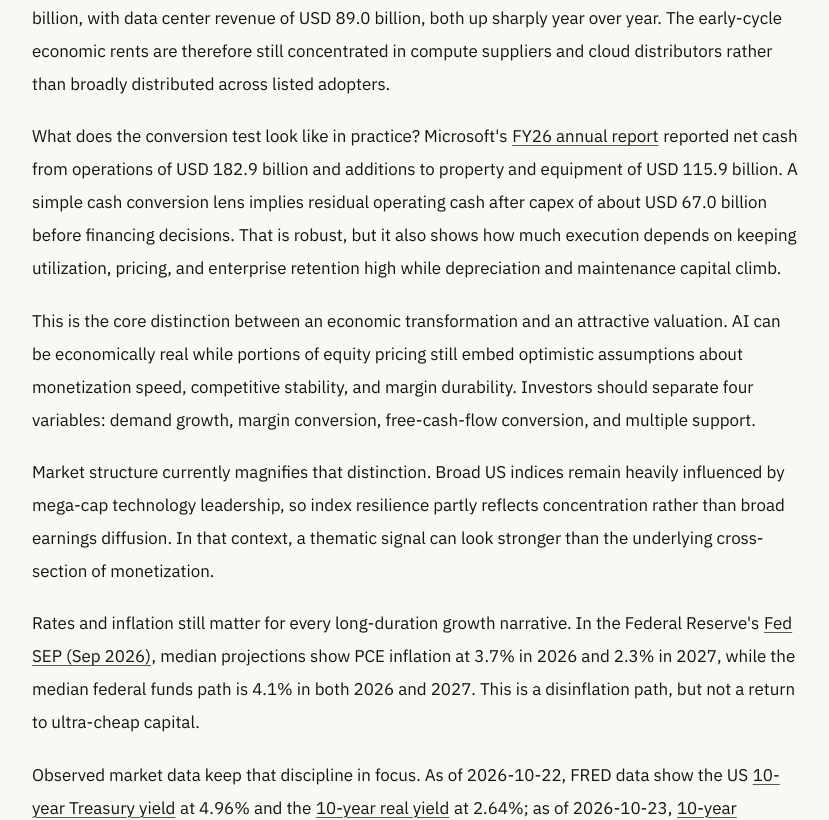
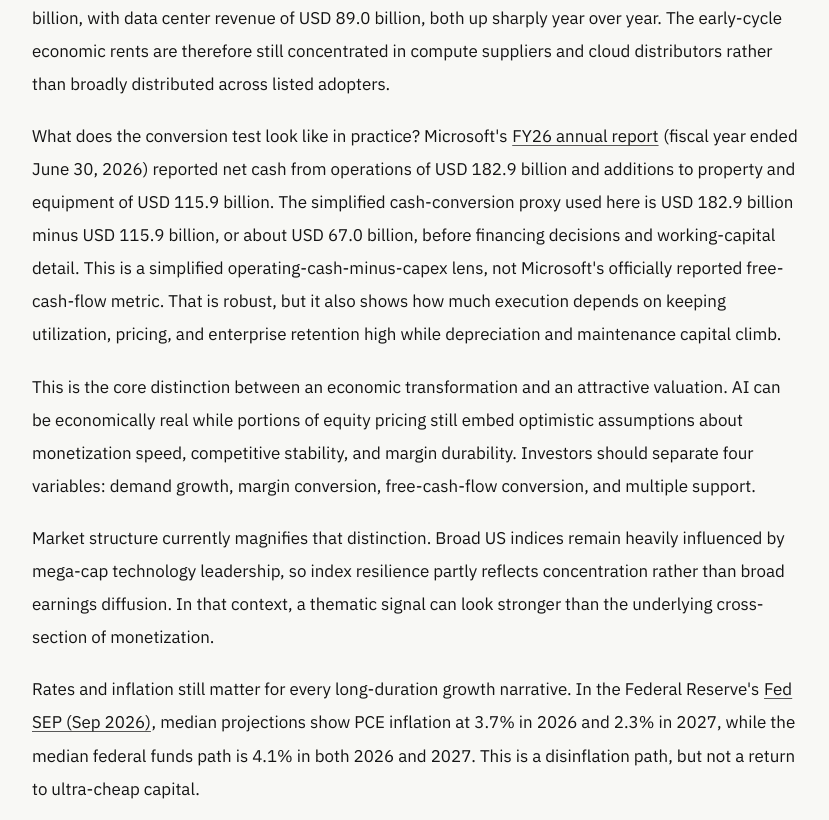
Before and after one commit to RubenDuijn/SwissCapital.news, a Next.js app: page /articles/ai-boom-economic-revolution-or-market-mispricing in a window 1280 px wide. Shown: the part 1080-1900 px from the top of the page, without its empty margins (224-1053 px from the left). Built offline with nearby package versions, Linux system fonts and the light colour scheme.

Commit message:
Final QA: fix reference numbering and tighten editorial clarity

```diff
--- a/src/app/articles/[slug]/page.tsx
+++ b/src/app/articles/[slug]/page.tsx
@@ -147,9 +147,8 @@
             </div>
             <div>
               <ol className="space-y-3 text-sm leading-7 text-muted">
-                {article.references.map((reference, index) => (
+                {article.references.map((reference) => (
                   <li key={reference.href}>
-                    <span className="mr-2 text-ink">{index + 1}.</span>
                     <a href={reference.href} target="_blank" rel="noreferrer" className="story-link article-link text-ink">
                       {reference.title}
                     </a>
--- a/src/content/articles/ai-boom-economic-revolution-or-market-mispricing.json
+++ b/src/content/articles/ai-boom-economic-revolution-or-market-mispricing.json
@@ -14,7 +14,7 @@
     "AI has crossed from a software narrative into a capital cycle. The investment question is no longer whether adoption exists; it is whether spending intensity can be converted into durable earnings and free cash flow before discount-rate pressure compresses valuation multiples.",
     "How much value is already visible? Recent primary-source disclosures show meaningful commercialization. In its [FY26 Q4 release](https://www.microsoft.com/en-us/Investor/earnings/FY-2026-Q4/press-release-webcast), Microsoft reported revenue of USD 90.0 billion, up 18% year over year, with Intelligent Cloud revenue of USD 39.3 billion (up 32%) and Azure and other cloud services up 43%. At annual scale, [FY26 annual report](https://www.microsoft.com/investor/reports/ar26/index.html) shows revenue of USD 331.8 billion and operating income of USD 155.2 billion.",
     "Where is value accruing today? The strongest documented accrual remains upstream: chipmakers and hyperscale cloud platforms. In its [FY27 Q2 release](https://nvidianews.nvidia.com/news/nvidia-announces-financial-results-for-second-quarter-fiscal-2027), NVIDIA reported revenue of USD 96.2 billion, with data center revenue of USD 89.0 billion, both up sharply year over year. The early-cycle economic rents are therefore still concentrated in compute suppliers and cloud distributors rather than broadly distributed across listed adopters.",
-    "What does the conversion test look like in practice? Microsoft's [FY26 annual report](https://www.microsoft.com/investor/reports/ar26/index.html) reported net cash from operations of USD 182.9 billion and additions to property and equipment of USD 115.9 billion. A simple cash conversion lens implies residual operating cash after capex of about USD 67.0 billion before financing decisions. That is robust, but it also shows how much execution depends on keeping utilization, pricing, and enterprise retention high while depreciation and maintenance capital climb.",
+    "What does the conversion test look like in practice? Microsoft's [FY26 annual report](https://www.microsoft.com/investor/reports/ar26/index.html) (fiscal year ended June 30, 2026) reported net cash from operations of USD 182.9 billion and additions to property and equipment of USD 115.9 billion. The simplified cash-conversion proxy used here is USD 182.9 billion minus USD 115.9 billion, or about USD 67.0 billion, before financing decisions and working-capital detail. This is a simplified operating-cash-minus-capex lens, not Microsoft's officially reported free-cash-flow metric. That is robust, but it also shows how much execution depends on keeping utilization, pricing, and enterprise retention high while depreciation and maintenance capital climb.",
     "This is the core distinction between an economic transformation and an attractive valuation. AI can be economically real while portions of equity pricing still embed optimistic assumptions about monetization speed, competitive stability, and margin durability. Investors should separate four variables: demand growth, margin conversion, free-cash-flow conversion, and multiple support.",
     "Market structure currently magnifies that distinction. Broad US indices remain heavily influenced by mega-cap technology leadership, so index resilience partly reflects concentration rather than broad earnings diffusion. In that context, a thematic signal can look stronger than the underlying cross-section of monetization.",
     "Rates and inflation still matter for every long-duration growth narrative. In the Federal Reserve's [Fed SEP (Sep 2026)](https://www.federalreserve.gov/monetarypolicy/fomcprojtabl20260916.htm), median projections show PCE inflation at 3.7% in 2026 and 2.3% in 2027, while the median federal funds path is 4.1% in both 2026 and 2027. This is a disinflation path, but not a return to ultra-cheap capital.",
--- a/src/content/articles/geopolitics-and-markets-energy-trade-and-risk-pricing.json
+++ b/src/content/articles/geopolitics-and-markets-energy-trade-and-risk-pricing.json
@@ -12,7 +12,7 @@
   "pullQuote": "The financial cost of geopolitics is governed by duration and transmission: when shocks hit energy, inflation expectations, and discount rates for long enough, asset pricing regimes change.",
   "body": [
     "Geopolitical risk has returned to the center of macro strategy, but headline intensity is still a poor valuation model. Market impact becomes durable only when shocks propagate through physical energy flows, shipping reliability, inflation expectations, financing costs, and earnings guidance. Without persistence in those channels, many moves remain tactical volatility rather than regime change.",
-    "As of this update, the strongest evidence of persistence is in energy assumptions. The U.S. EIA's [STEO (Oct 2026)](https://www.eia.gov/outlooks/steo/) (released 2026-10-06, forecast completed 2026-10-01) still assumes constrained Middle East flows through Q4 2026 and lifted near-term Brent assumptions, with Q4 2026 average Brent forecast at USD 105/b and 2027 at USD 84/b.",
+    "Market data as of window used in this analysis: 2026-10-08 to 2026-10-23, with indicator-specific dates stated inline. As of this update, the strongest evidence of persistence is in energy assumptions. The U.S. EIA's [STEO (Oct 2026)](https://www.eia.gov/outlooks/steo/) (released 2026-10-06, forecast completed 2026-10-01) still assumes constrained Middle East flows through Q4 2026 and lifted near-term Brent assumptions, with Q4 2026 average Brent forecast at USD 105/b and 2027 at USD 84/b.",
     "Observed market data show that volatility channel directly. In the [Brent spot series](https://fred.stlouisfed.org/series/DCOILBRENTEU), prices moved from USD 130.18 on 2026-10-08 to USD 115.22 on 2026-10-20, a large swing over eight trading sessions. This is exactly the kind of movement that can alter inflation expectations and corporate cost assumptions even when the geopolitical narrative is unchanged.",
     "Rates data imply that the inflation-to-discount-rate transmission remains active. As of 2026-10-22, FRED data show the US [10-year Treasury yield](https://fred.stlouisfed.org/series/DGS10) at 4.96% and the [10-year real yield](https://fred.stlouisfed.org/series/DFII10) at 2.64%; as of 2026-10-23, [10-year breakeven inflation](https://fred.stlouisfed.org/series/T10YIE) was 2.34%. For equity valuation, that keeps the hurdle rate for long-duration cash flows elevated.",
     "Credit conditions have not fully repriced to stress, but they are not inert. The ICE BofA US High Yield option-adjusted spread stood at 3.40 percentage points on 2026-10-22 in [high-yield spread data](https://fred.stlouisfed.org/series/BAMLH0A0HYM2). That is not a panic regime, but it is a useful monitor if energy and rates volatility starts to pressure earnings confidence.",
```
